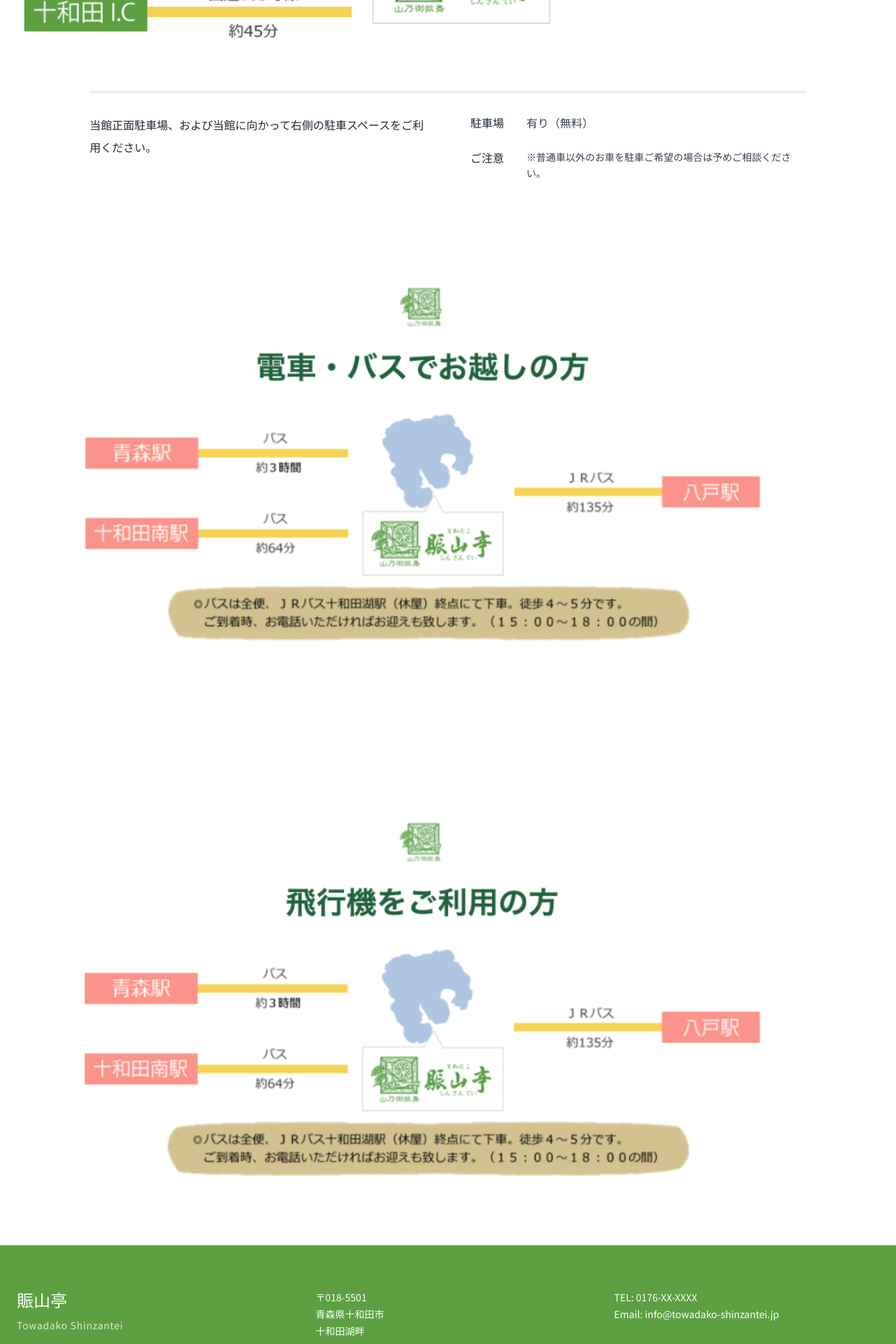
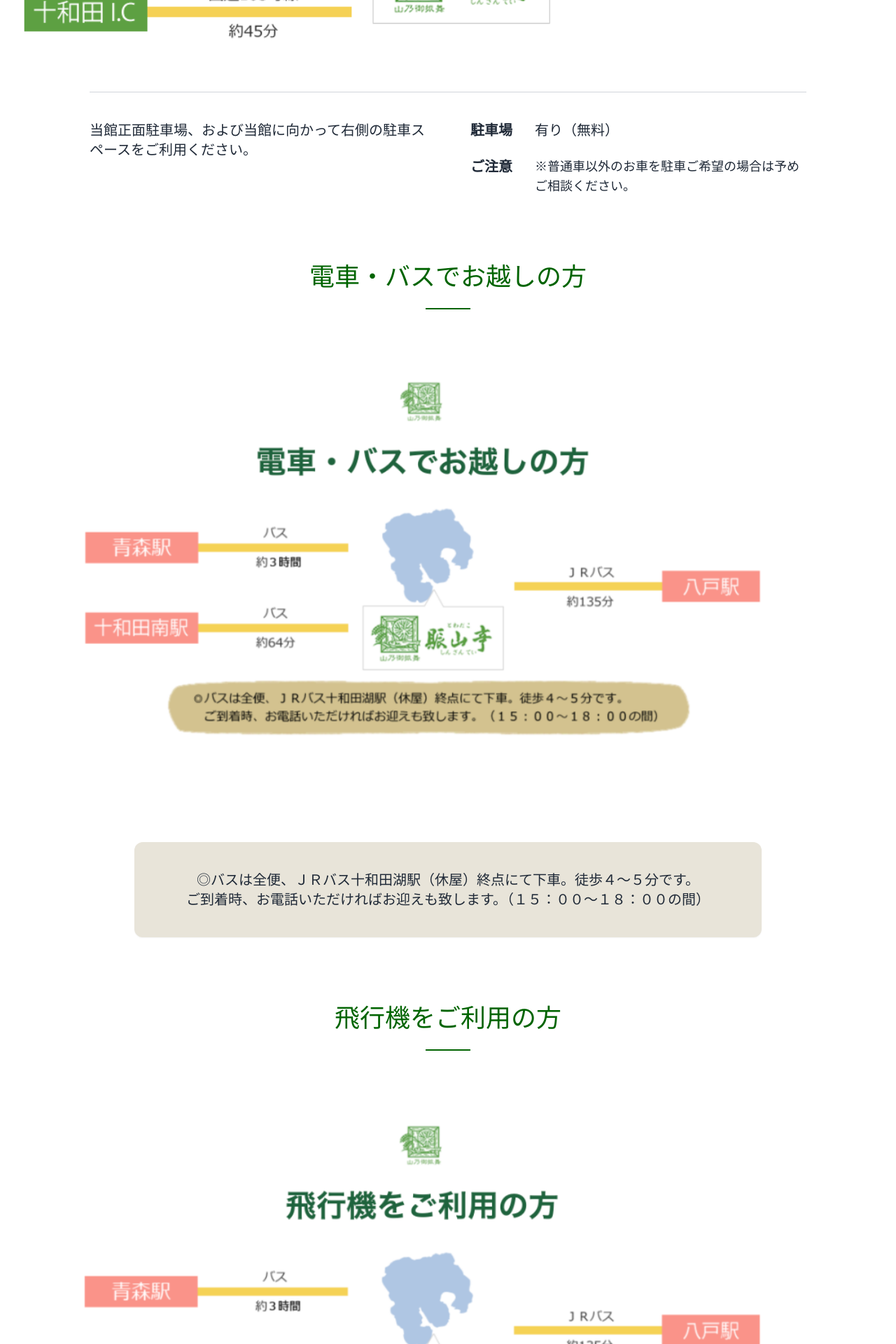
Before and after one commit to hirofumitorato/towadako-demo, a Next.js app: page /access in a window 1280 px wide. Shown: the part 1940-3860 px from the top of the page at 70% size. Built offline with nearby package versions, Linux system fonts and the light colour scheme.

Commit message:
アクセス詳細ページ: 文字サイズ拡大、電車・飛行機のテキストをHTML化

```diff
--- a/src/app/access/page.tsx
+++ b/src/app/access/page.tsx
@@ -99,19 +99,19 @@
                     </div>
 
                     {/* Parking Info */}
-                    <div className="max-w-5xl mx-auto border-t border-gray-300 pt-8 flex flex-col md:flex-row gap-8 md:gap-16 text-left">
+                    <div className="max-w-5xl mx-auto border-t border-gray-300 pt-10 flex flex-col md:flex-row gap-8 md:gap-16 text-left">
                         <div className="flex-1">
-                            <p className="text-gray-800 font-serif leading-loose">
+                            <p className="text-gray-800 font-serif text-lg md:text-xl font-medium leading-loose">
                                 当館正面駐車場、および当館に向かって右側の駐車スペースをご利用ください。
                             </p>
                         </div>
                         <div className="flex-1">
                             <dl className="grid grid-cols-[auto_1fr] gap-x-8 gap-y-6 font-serif">
-                                <dt className="text-gray-800 font-medium">駐車場</dt>
-                                <dd className="text-gray-700">有り（無料）</dd>
+                                <dt className="text-gray-800 font-bold text-lg md:text-xl">駐車場</dt>
+                                <dd className="text-gray-800 text-lg md:text-xl">有り（無料）</dd>
 
-                                <dt className="text-gray-800 font-medium whitespace-nowrap">ご注意</dt>
-                                <dd className="text-gray-700 text-sm leading-relaxed">
+                                <dt className="text-gray-800 font-bold text-lg md:text-xl whitespace-nowrap">ご注意</dt>
+                                <dd className="text-gray-800 text-base md:text-lg leading-relaxed">
                                     ※普通車以外のお車を駐車ご希望の場合は予めご相談ください。
                                 </dd>
                             </dl>
@@ -127,7 +127,12 @@
                     transition={{ duration: 0.6 }}
                     className="text-center"
                 >
-                    <div className="w-full overflow-hidden">
+                    <h2 className="text-3xl md:text-4xl font-serif text-[#006400] mb-12 flex flex-col items-center">
+                        <span>電車・バスでお越しの方</span>
+                        <span className="w-16 h-0.5 bg-[#006400] mt-6"></span>
+                    </h2>
+
+                    <div className="w-full overflow-hidden mb-12">
                         <Image
                             src="/images/access/train_bus.png"
                             alt="電車・バスでのアクセス図"
@@ -136,6 +141,13 @@
                             sizes="100vw"
                             style={{ width: '100%', height: 'auto' }}
                         />
+                    </div>
+
+                    <div className="max-w-4xl mx-auto bg-[#E8E4D9] rounded-xl p-6 md:p-10 shadow-sm">
+                        <p className="text-gray-800 font-serif text-lg md:text-xl leading-loose font-medium">
+                            ◎バスは全便、ＪＲバス十和田湖駅（休屋）終点にて下車。徒歩４〜５分です。<br />
+                            ご到着時、お電話いただければお迎えも致します。（１５：００〜１８：００の間）
+                        </p>
                     </div>
                 </motion.div>
 
@@ -147,7 +159,12 @@
                     transition={{ duration: 0.6 }}
                     className="text-center"
                 >
-                    <div className="w-full overflow-hidden">
+                    <h2 className="text-3xl md:text-4xl font-serif text-[#006400] mb-12 flex flex-col items-center">
+                        <span>飛行機をご利用の方</span>
+                        <span className="w-16 h-0.5 bg-[#006400] mt-6"></span>
+                    </h2>
+
+                    <div className="w-full overflow-hidden mb-12">
                         <Image
                             src="/images/access/flight.png"
                             alt="飛行機でのアクセス図"
@@ -157,6 +174,13 @@
                             style={{ width: '100%', height: 'auto' }}
                         />
                     </div>
+
+                    <div className="max-w-4xl mx-auto bg-[#E8E4D9] rounded-xl p-6 md:p-10 shadow-sm">
+                        <p className="text-gray-800 font-serif text-lg md:text-xl leading-loose font-medium">
+                            最寄りの空港（青森空港、三沢空港、大館能代空港）より<br />
+                            レンタカーまたは各種交通機関をご利用ください。
+                        </p>
+                    </div>
                 </motion.div>
 
             </section>
```
